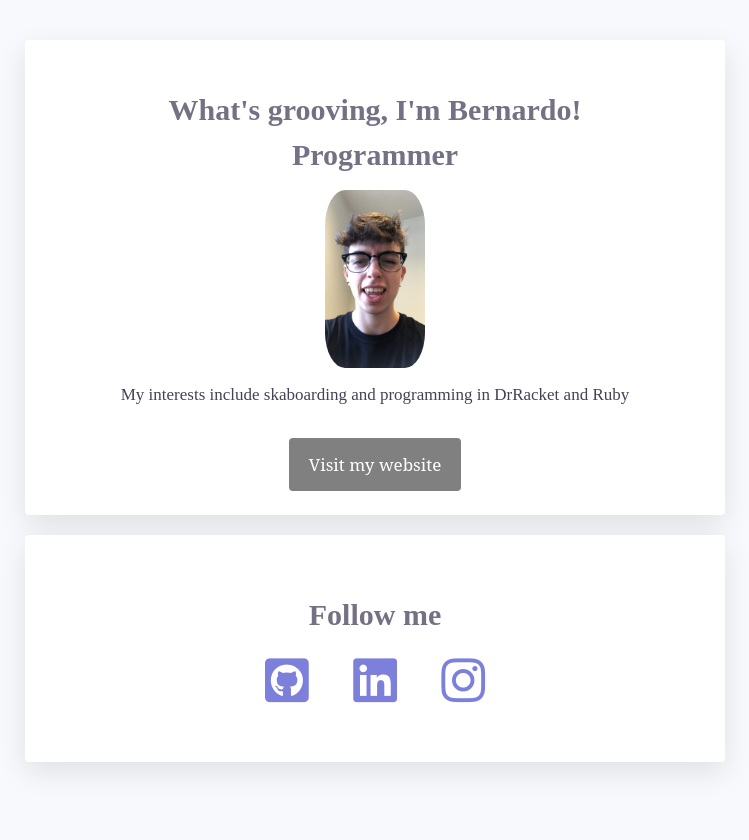
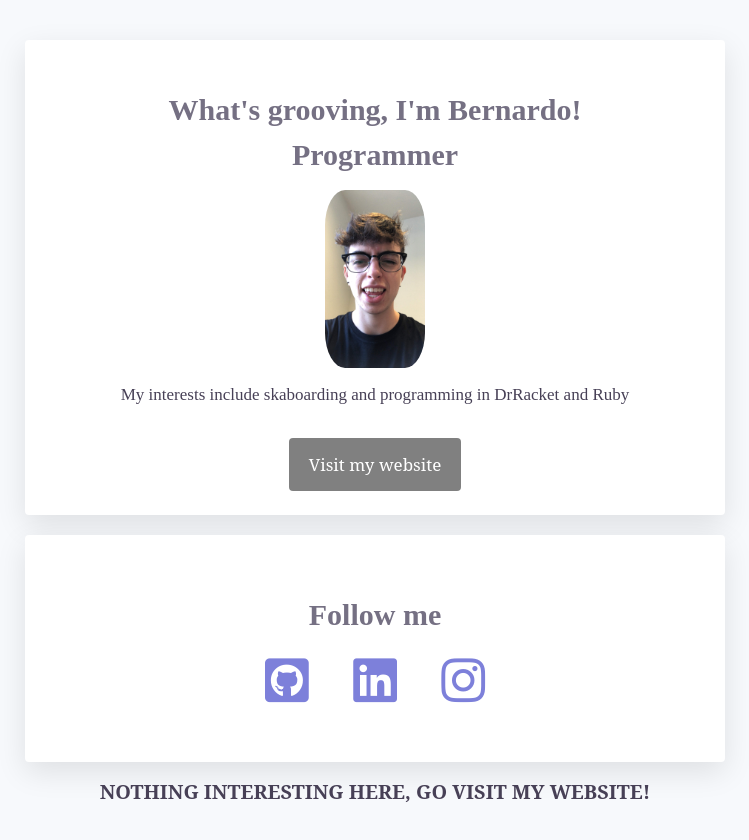
Before and after one commit to Bernscaiado/profile, a plain HTML site: page index.html in a window 1280 px wide. Shown: the whole page, without its empty margins (265-1014 px from the left). Before the commit the page ends 802 px from the top, so only its background shows below. Drawn offline with Linux system fonts and the light colour scheme.

Commit message:
go visit my website

```diff
--- a/index.html
+++ b/index.html
@@ -15,7 +15,7 @@
         <img class="img-circle" src="images/DB62E638-305C-438B-A819-480661965371.JPG" width="100px" alt="Bernardo Caiado">
         <p>My interests include skaboarding and programming in DrRacket and Ruby</p>
 
-        <a class="btn-grey" href="">Visit my website</a>
+        <a class="btn-grey" href="https://bernscaiado.github.io/landing/">Visit my website</a>
       </div>
       <div class="card">
         <h3 class="headers">Follow me</h3>
@@ -37,6 +37,9 @@
             </li>
           </ul>
         </div>
+        <div>
+          <h3>NOTHING INTERESTING HERE, GO VISIT MY WEBSITE!</h3>
+        </div>
       </div>
   </body>
 
```
